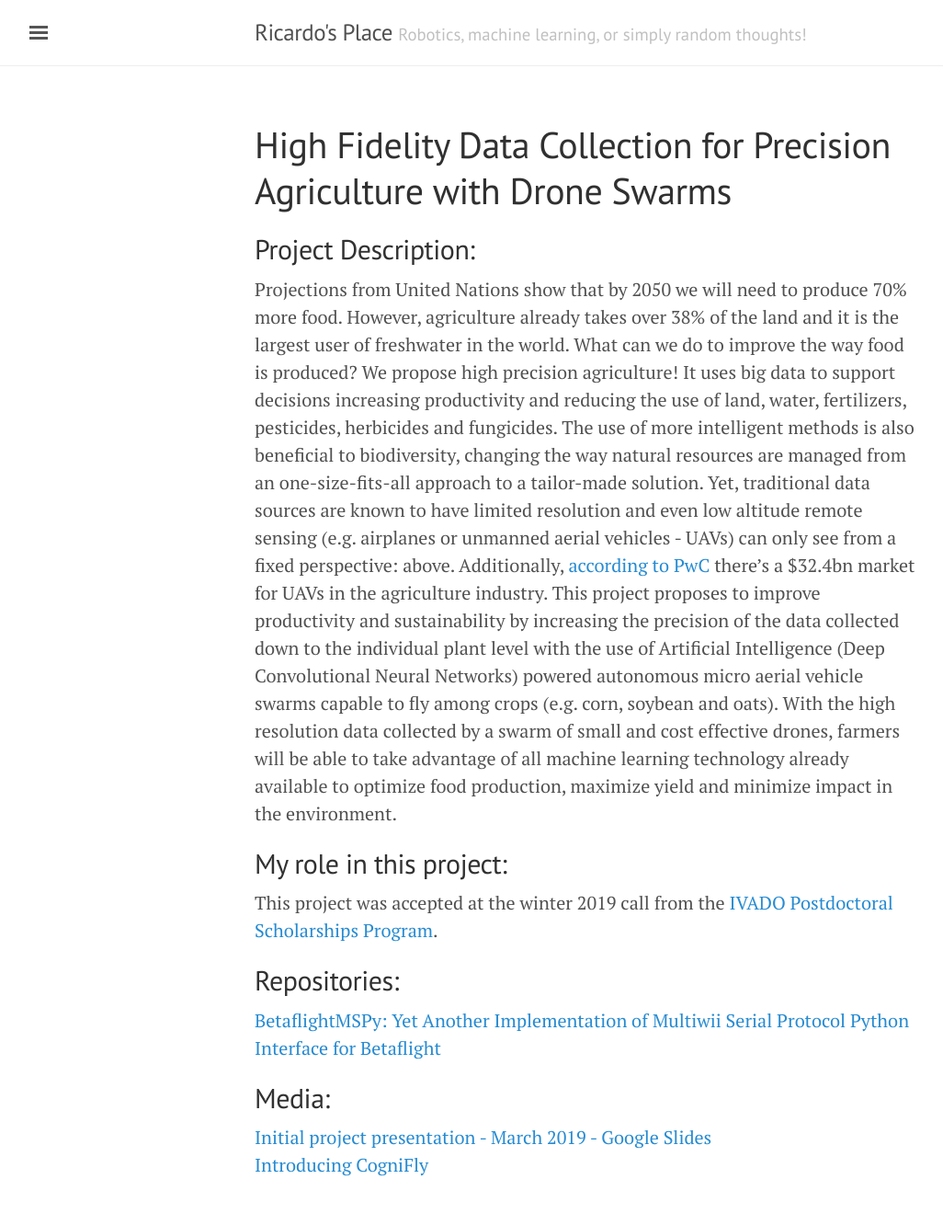
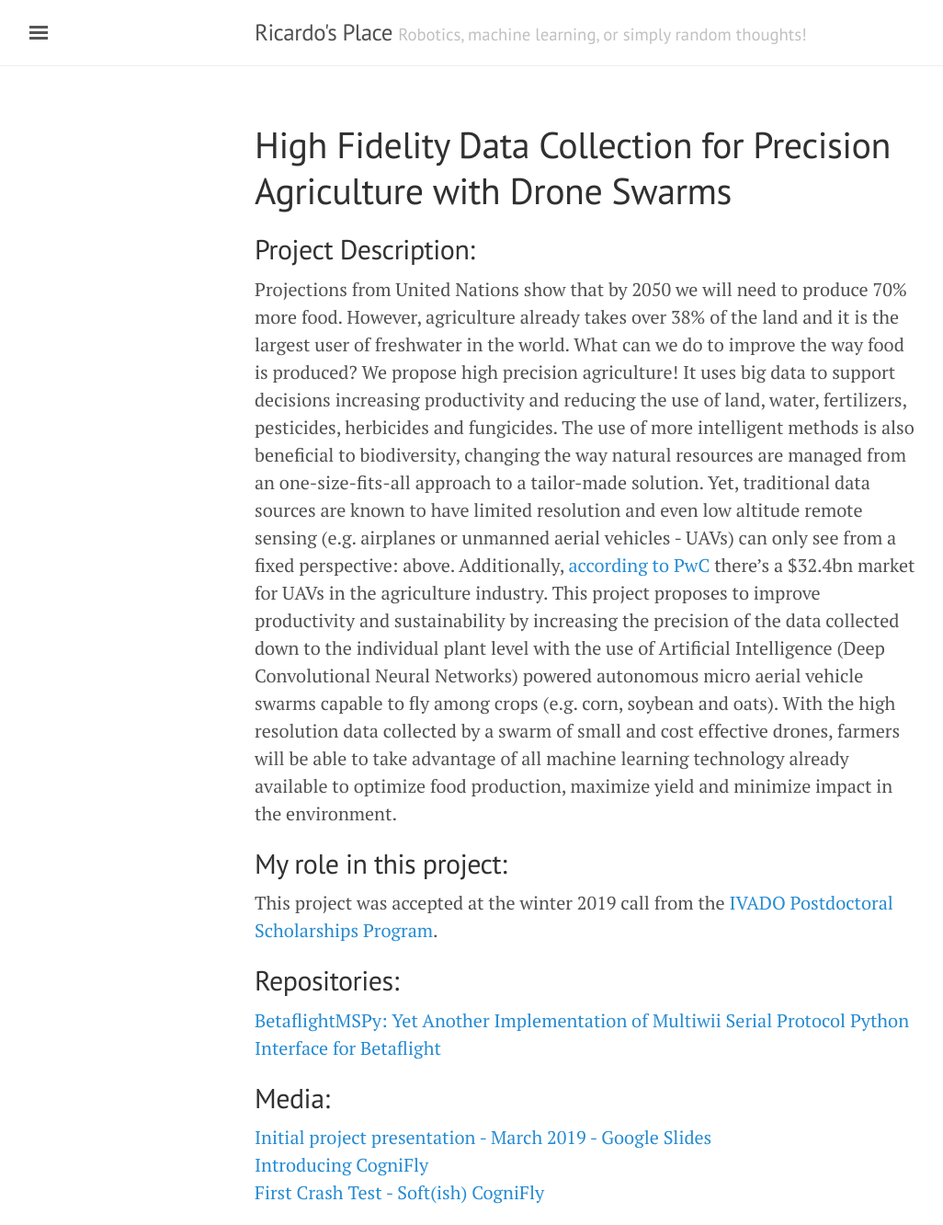
Before and after one commit to ricardodeazambuja/ricardodeazambuja.github.io, a Jekyll site: the page built from _projects/razambuja_ivado2019.md, in a window 1280 px wide. Shown: the whole page at 92% size, without its empty margins (3-1029 px from the left). Built offline with Jekyll 4.4.1, drawn with Linux system fonts in a browser that asks for light colours; before the commit the page ends 1302 px from its top, so only the background shows below that.

Commit message:
Update razambuja_ivado2019.md

```diff
--- a/_projects/razambuja_ivado2019.md
+++ b/_projects/razambuja_ivado2019.md
@@ -14,3 +14,4 @@ This project was accepted at the winter 2019 call from the [IVADO Postdoctoral S
 ## Media:
 - [Initial project presentation - March 2019 - Google Slides](https://docs.google.com/presentation/d/e/2PACX-1vQ2YWTRja1LYUHj7--aUaX-n0YumZSziqzIluXOQMkIef_uZ9QHN97EYvxA_0XUGMylFfSK3vfGfqBy/pub?start=true&loop=false&delayms=5000)
 - [Introducing CogniFly](https://www.youtube.com/watch?v=FD6tcLzJMEg)
+- [First Crash Test - Soft(ish) CogniFly](https://www.youtube.com/watch?v=8hi-tnYzGf4)
```
